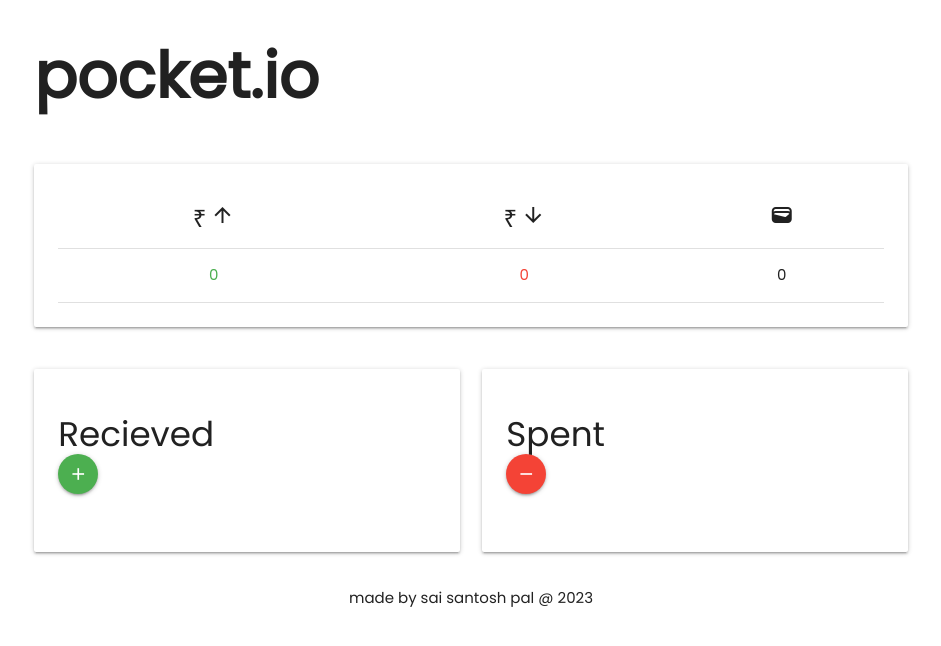
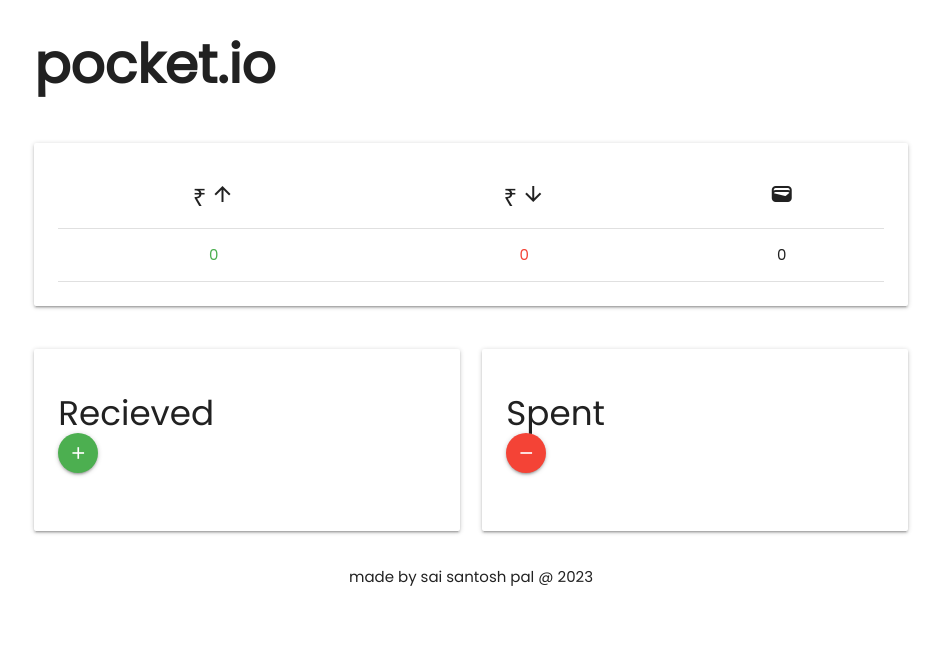
Before and after one commit to Sai-Santosh-Pal/pocket.io, a plain HTML site: page index.html in a window 1280 px wide. Shown: the whole page, without its empty margins (169-1110 px from the left). Drawn offline with nearby package versions, Linux system fonts and the light colour scheme.

Commit message:
Update index.html

```diff
--- a/index.html
+++ b/index.html
@@ -23,7 +23,7 @@
       <div class="container">
         <div class="row">
           <div class="col center">
-            <h1 style="font-weight: bolder;">pocket.io</h1>
+            <h2 style="font-weight: bolder;">pocket.io</h1>
           </div>
         </div>
       </div>
```
